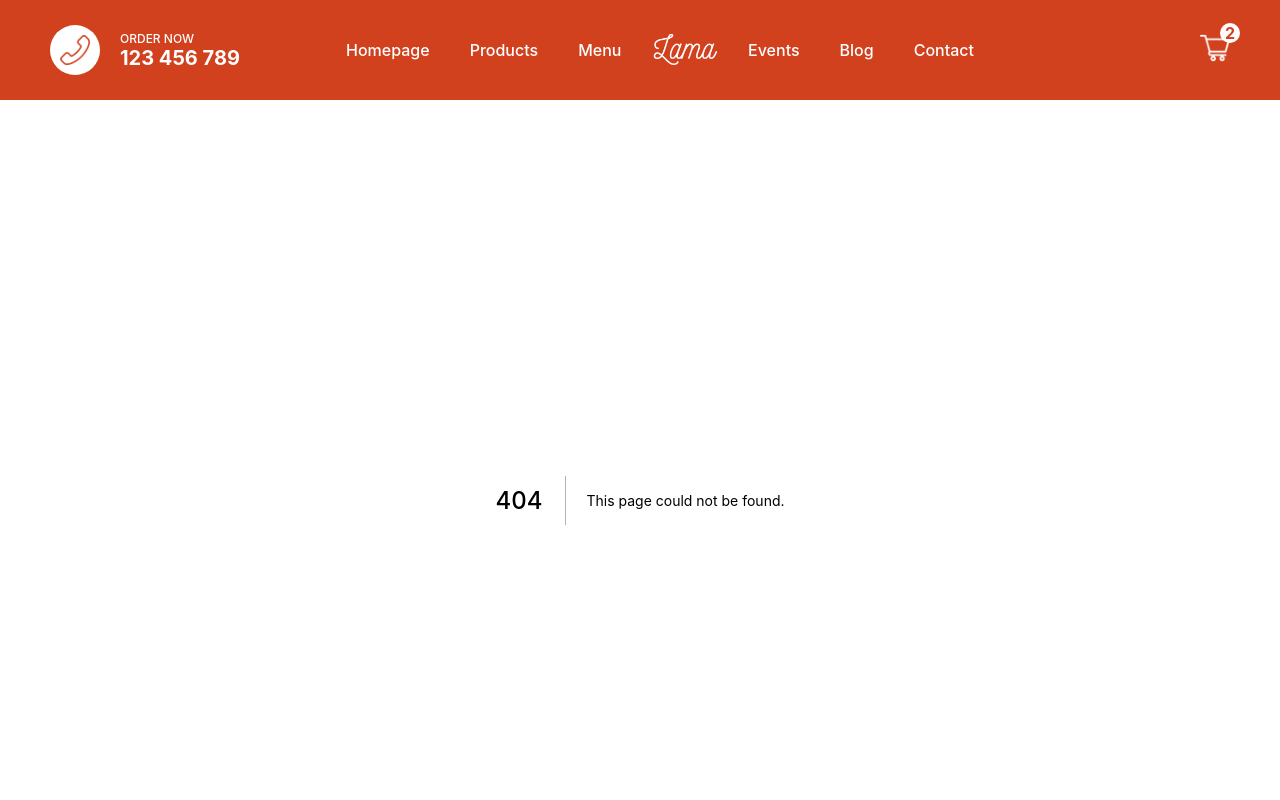
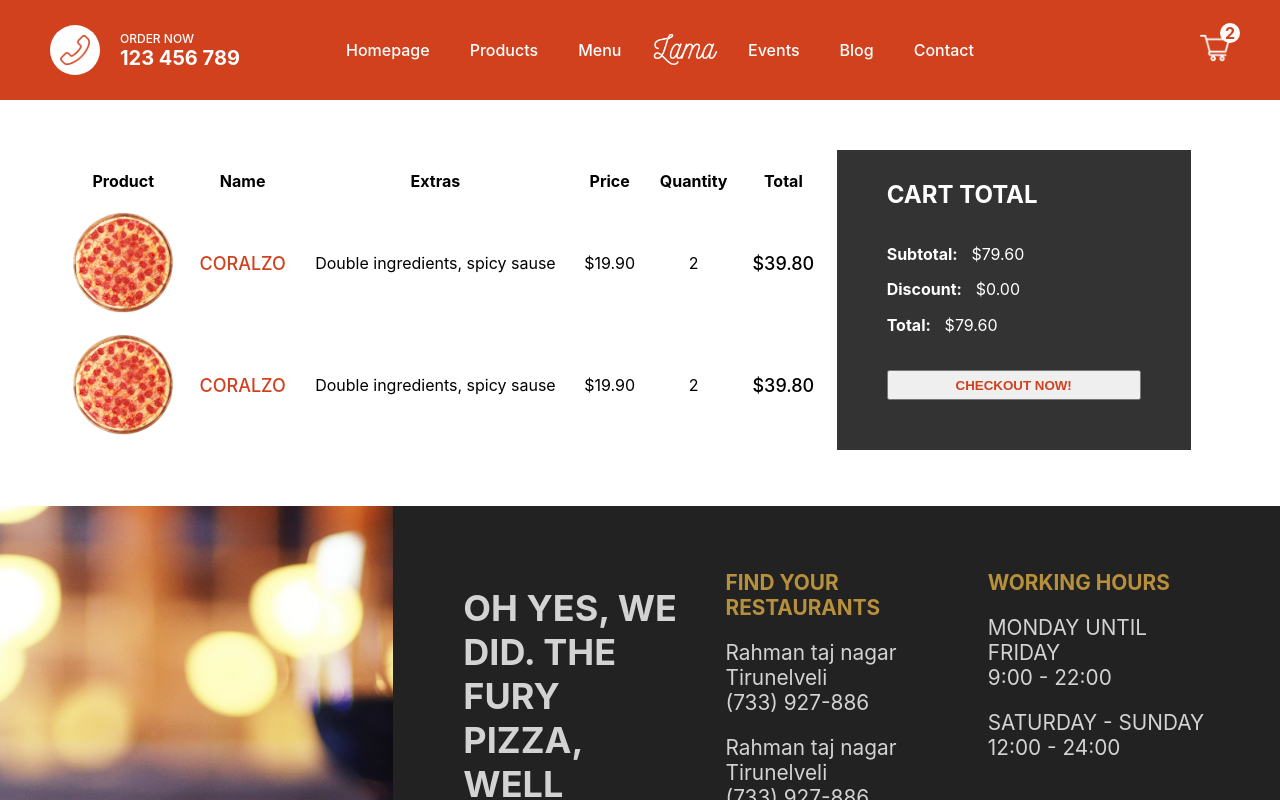
Before and after one commit to ashiqfury/Restaurant-App, a Next.js app: page /cart in a window 1280 px wide. Before the commit this address had no page. Shown: the top 800 px of the page. Built offline with nearby package versions, Linux system fonts and the light colour scheme.

Commit message:
Completed cart page

```diff
--- /dev/null
+++ b/pages/cart.jsx
@@ -0,0 +1,82 @@
+import styles from '@/s_module/Cart.module.scss'
+import Image from 'next/image'
+
+const Cart = () => {
+	return (
+		<div className={styles.container}>
+			<div className={styles.left}>
+				<table className={styles.table}>
+					<tr className={styles.tr}>
+						<th>Product</th>
+						<th>Name</th>
+						<th>Extras</th>
+						<th>Price</th>
+						<th>Quantity</th>
+						<th>Total</th>
+					</tr>
+					<tr className={styles.tr}>
+						<td>
+							<div className={styles.imgContainer}>
+								<Image src="/img/pizza.png" alt="" objectFit="cover" layout="fill" />
+							</div>
+						</td>
+						<td>
+							<span className={styles.name}>CORALZO</span>
+						</td>
+						<td>
+							<span className={styles.extras}>Double ingredients, spicy sause</span>
+						</td>
+						<td>
+							<span className={styles.price}>$19.90</span>
+						</td>
+						<td>
+							<span className={styles.quantity}>2</span>
+						</td>
+						<td>
+							<span className={styles.total}>$39.80</span>
+						</td>
+					</tr>
+					<tr className={styles.tr}>
+						<td>
+							<div className={styles.imgContainer}>
+								<Image src="/img/pizza.png" alt="" objectFit="cover" layout="fill" />
+							</div>
+						</td>
+						<td>
+							<span className={styles.name}>CORALZO</span>
+						</td>
+						<td>
+							<span className={styles.extras}>Double ingredients, spicy sause</span>
+						</td>
+						<td>
+							<span className={styles.price}>$19.90</span>
+						</td>
+						<td>
+							<span className={styles.quantity}>2</span>
+						</td>
+						<td>
+							<span className={styles.total}>$39.80</span>
+						</td>
+					</tr>
+				</table>
+			</div>
+			<div className={styles.right}>
+				<div className={styles.wrapper}>
+					<h2 className={styles.title}>CART TOTAL</h2>
+					<div className={styles.totalText}>
+						<b className={styles.totalTextTitle}>Subtotal: </b> $79.60
+					</div>
+					<div className={styles.totalText}>
+						<b className={styles.totalTextTitle}>Discount: </b> $0.00
+					</div>
+					<div className={styles.totalText}>
+						<b className={styles.totalTextTitle}>Total: </b> $79.60
+					</div>
+					<button className={styles.button}>CHECKOUT NOW!</button>
+				</div>
+			</div>
+		</div>
+	)
+}
+
+export default Cart
--- /dev/null
+++ b/styles/modules/Cart.module.scss
@@ -0,0 +1,67 @@
+@import '../colors';
+
+.container {
+	padding: 50px;
+	display: flex;
+
+	.left {
+		flex: 2;
+
+		.imgContainer {
+			width: 100px;
+			height: 100px;
+			position: relative;
+			margin: auto;
+		}
+
+		.table {
+			width: 100%;
+			border-spacing: 20px;
+		}
+
+		.tr {
+			text-align: center;
+		}
+
+		.name {
+			font-weight: 500;
+			color: $clr-primary;
+			font-size: 18px;
+		}
+
+		.total {
+			font-weight: 500;
+			font-size: 18px;
+		}
+	}
+
+	.right {
+		flex: 1;
+
+		.wrapper {
+			width: 90%;
+			min-height: 300px;
+			background: #333;
+			padding: 50px;
+			padding-top: 10px;
+			display: flex;
+			flex-direction: column;
+			justify-content: space-between;
+			color: $clr-white;
+
+			.totalText {
+				&Title {
+					margin-right: 10px;
+				}
+			}
+
+			.button {
+				height: 30px;
+				color: $clr-primary;
+				font-weight: bold;
+				cursor: pointer;
+				margin-top: 20px;
+			}
+		}
+	}
+}
```
